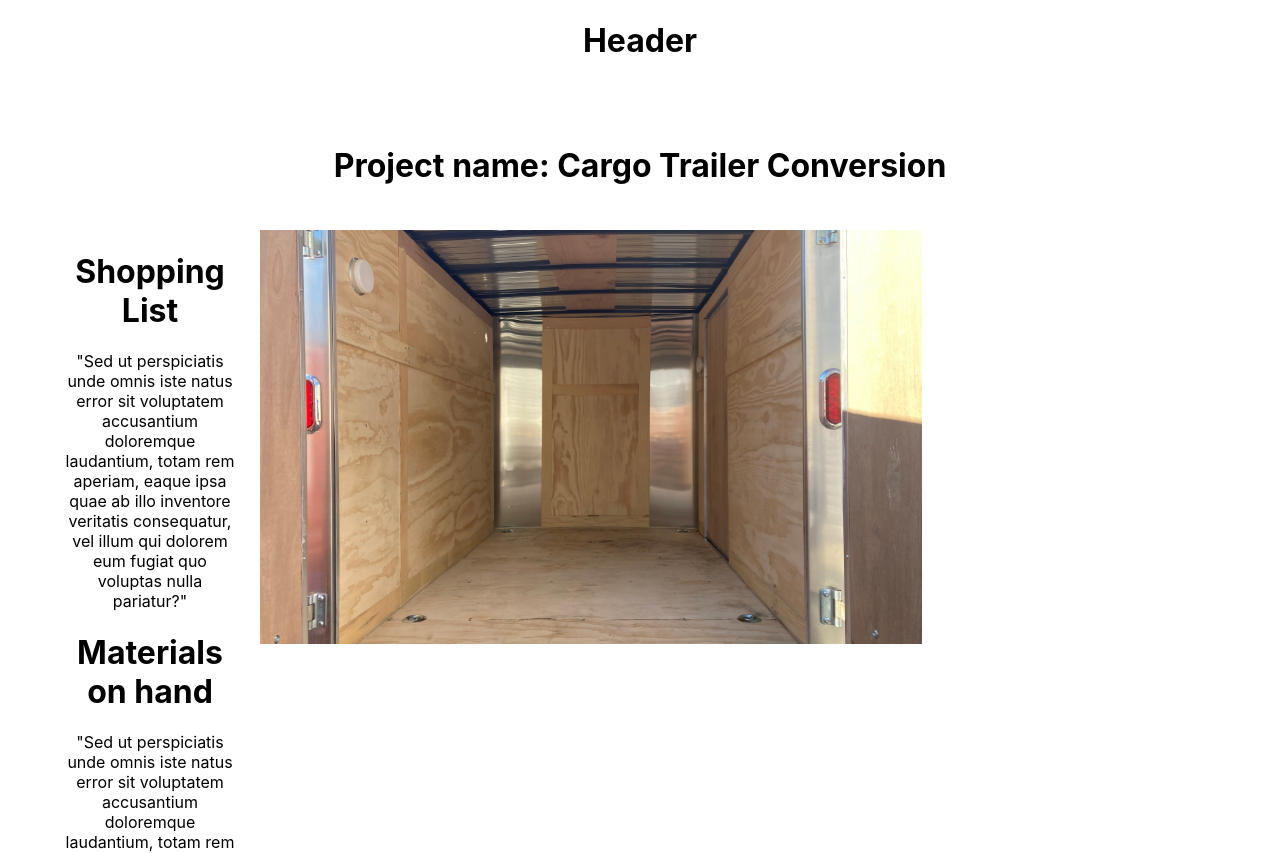
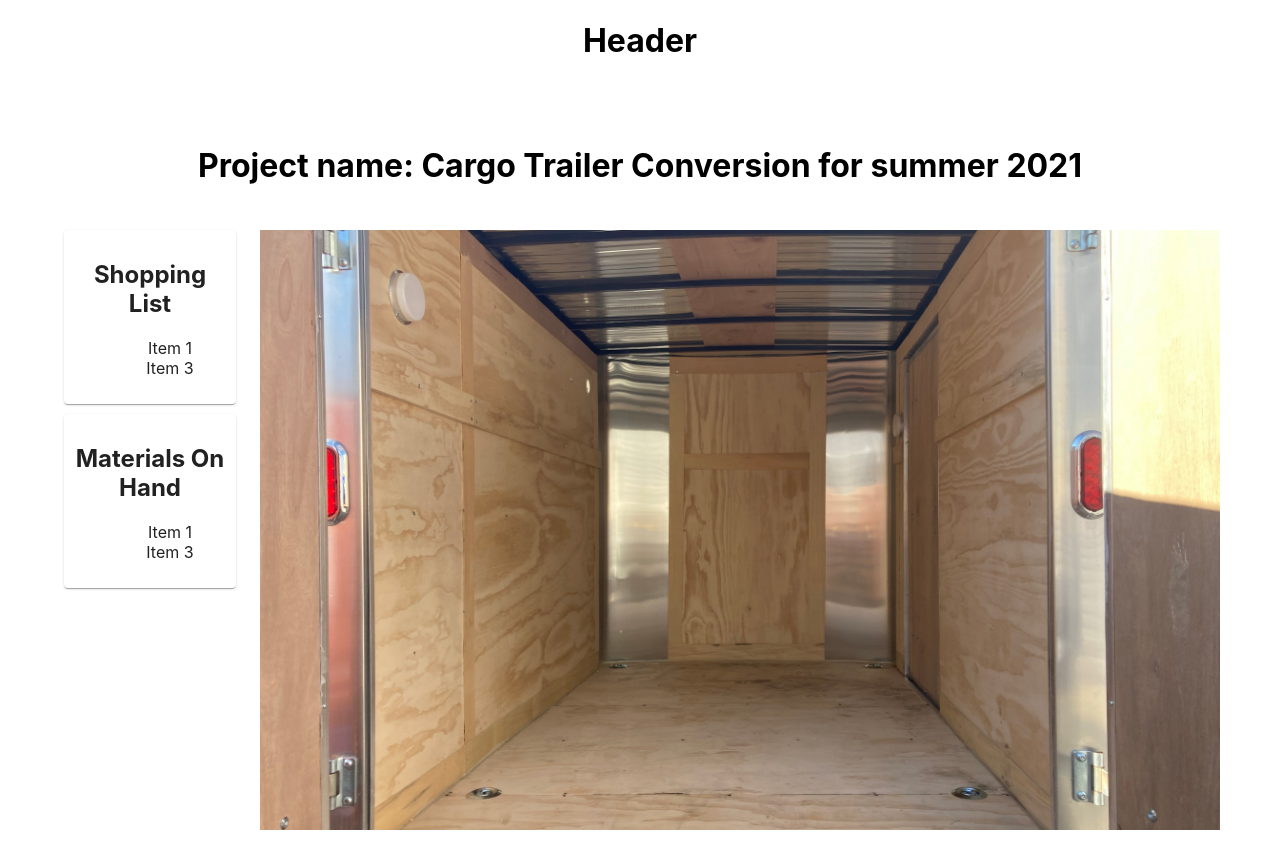
Before and after one commit to rel-ross/Mayk-frontend, a React (Create React App) app: page / in a window 1280 px wide. Shown: the top 853 px of the page. Built offline with nearby package versions, Linux system fonts and the light colour scheme.

Commit message:
fixed styling with paper component for lists

```diff
--- a/src/Components/Canvas/Canvas.css
+++ b/src/Components/Canvas/Canvas.css
@@ -1,7 +1,8 @@
-.canvas {
+ .canvas {
     background-image: url(empty_trailer.jpg);
-    background-size: 100%;
-    width: 100%;
+    background-size: cover;
+    /* width: 100%; */
     background-position: center;
     background-repeat: no-repeat;
+    height: 100%;
 }
--- a/src/Components/MaterialsOnHandList/MaterialsOnHand.css
+++ b/src/Components/MaterialsOnHandList/MaterialsOnHand.css
@@ -0,0 +1,2 @@
+.list {
+}
--- a/src/Components/MaterialsOnHandList/MaterialsOnHand.js
+++ b/src/Components/MaterialsOnHandList/MaterialsOnHand.js
@@ -1,14 +1,21 @@
 import React from 'react'
+import { Paper } from '@material-ui/core';
+
+import './MaterialsOnHand.css'
 
 export default function MaterialsOnHand() {
+
     return (
         <div>
-            <h1> Materials on hand</h1>
-            <div>
-            <p>"Sed ut perspiciatis unde omnis iste natus error sit voluptatem accusantium
-            doloremque laudantium, totam rem aperiam, eaque ipsa quae ab illo inventore veritatis
-            consequatur, vel illum qui dolorem eum fugiat quo voluptas nulla pariatur?"</p>
-        </div>
+            <Paper style={{
+                padding: 10
+            }}>
+                <h2>Materials On Hand</h2>
+                <ul>
+                    <li>Item 1</li>
+                    <li>Item 3</li>
+                </ul>
+            </Paper>
         </div>
     )
 }
--- a/src/Components/ProjectHeader/ProjectHeader.js
+++ b/src/Components/ProjectHeader/ProjectHeader.js
@@ -3,7 +3,7 @@ import React from 'react'
 export default function ProjectInfo() {
     return (
         <div>
-            <h1>Project name: Cargo Trailer Conversion</h1>
+            <h1>Project name: Cargo Trailer Conversion for summer 2021</h1>
         </div>
     )
 }
--- a/src/Components/ShoppingList/ShoppingList.js
+++ b/src/Components/ShoppingList/ShoppingList.js
@@ -1,12 +1,20 @@
 import React from 'react'
+import { Paper } from '@material-ui/core';
 
 export default function ShoppingList() {
     return (
         <div>
-        <h1> Shopping List</h1>
-            <p>"Sed ut perspiciatis unde omnis iste natus error sit voluptatem accusantium
-            doloremque laudantium, totam rem aperiam, eaque ipsa quae ab illo inventore veritatis
-            consequatur, vel illum qui dolorem eum fugiat quo voluptas nulla pariatur?"</p>
+            <Paper style={{
+                padding: 10,
+                marginBottom: 10
+
+            }}>
+                <h2>Shopping List</h2>
+                <ul>
+                    <li>Item 1</li>
+                    <li>Item 3</li>
+                </ul>
+            </Paper>
         </div>
     )
 }
--- a/src/Containers/Body/Body.css
+++ b/src/Containers/Body/Body.css
@@ -1,3 +1,7 @@
 .body {
     margin: 5%;
 }
+
+li {
+    list-style: none;
+}
--- a/src/Containers/Body/Body.js
+++ b/src/Containers/Body/Body.js
@@ -1,6 +1,7 @@
 import React from 'react'
 import { makeStyles } from '@material-ui/core/styles';
 import Grid from '@material-ui/core/Grid';
+import { Paper } from '@material-ui/core';
 import './Body.css'
 
 import ProjectHeader from '../../Components/ProjectHeader/ProjectHeader'
@@ -32,10 +33,10 @@ export default function Body() {
 
                     </Grid>
                     <Grid item xs={2}>
-                        <ShoppingList />
-                        <MaterialsOnHand />
+                            <ShoppingList />
+                            <MaterialsOnHand />
                     </Grid>
-                    <Grid item xs={7}>
+                    <Grid item xs={3}>
                         <Canvas />
                     </Grid>
                 </Grid>
```
